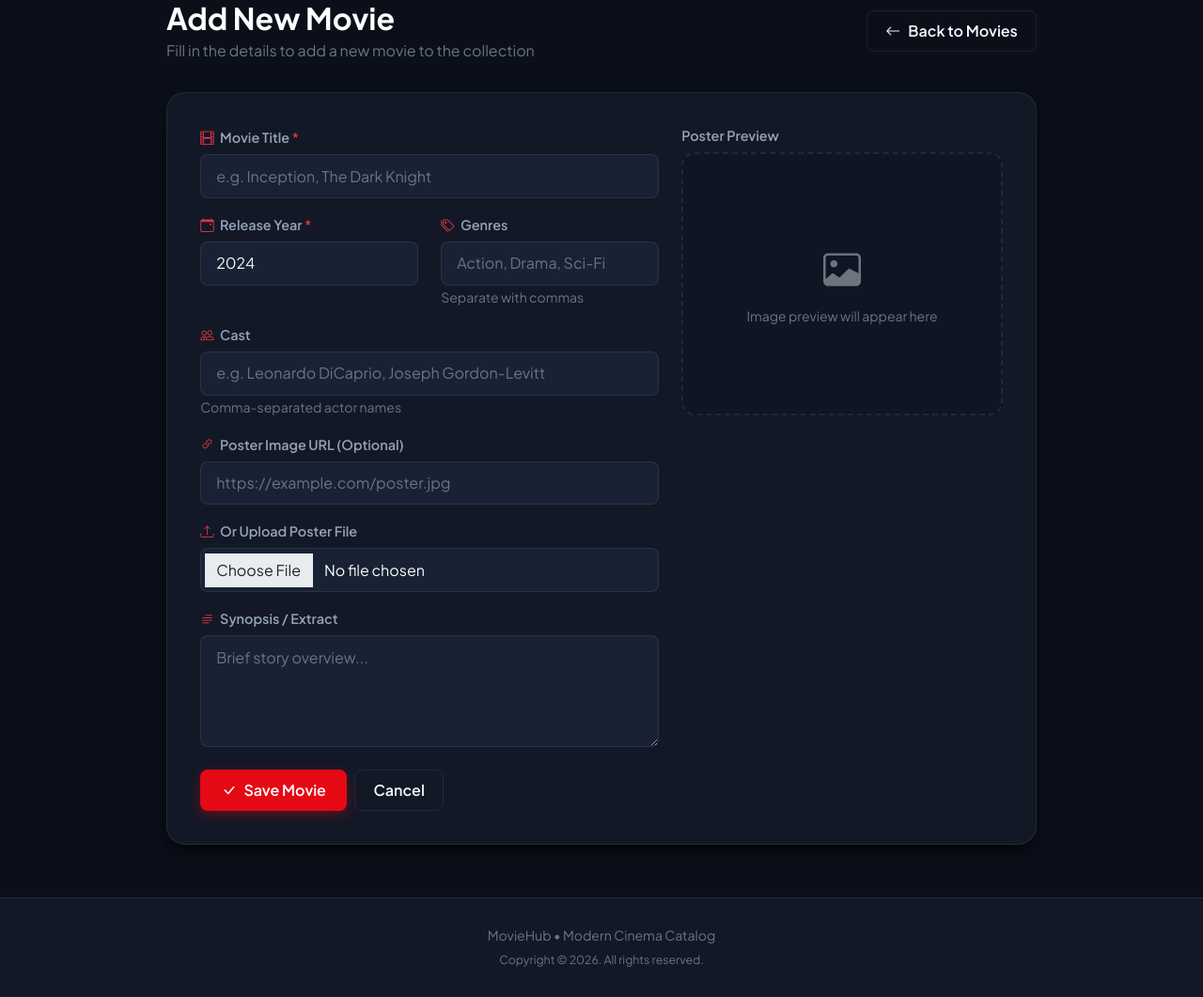
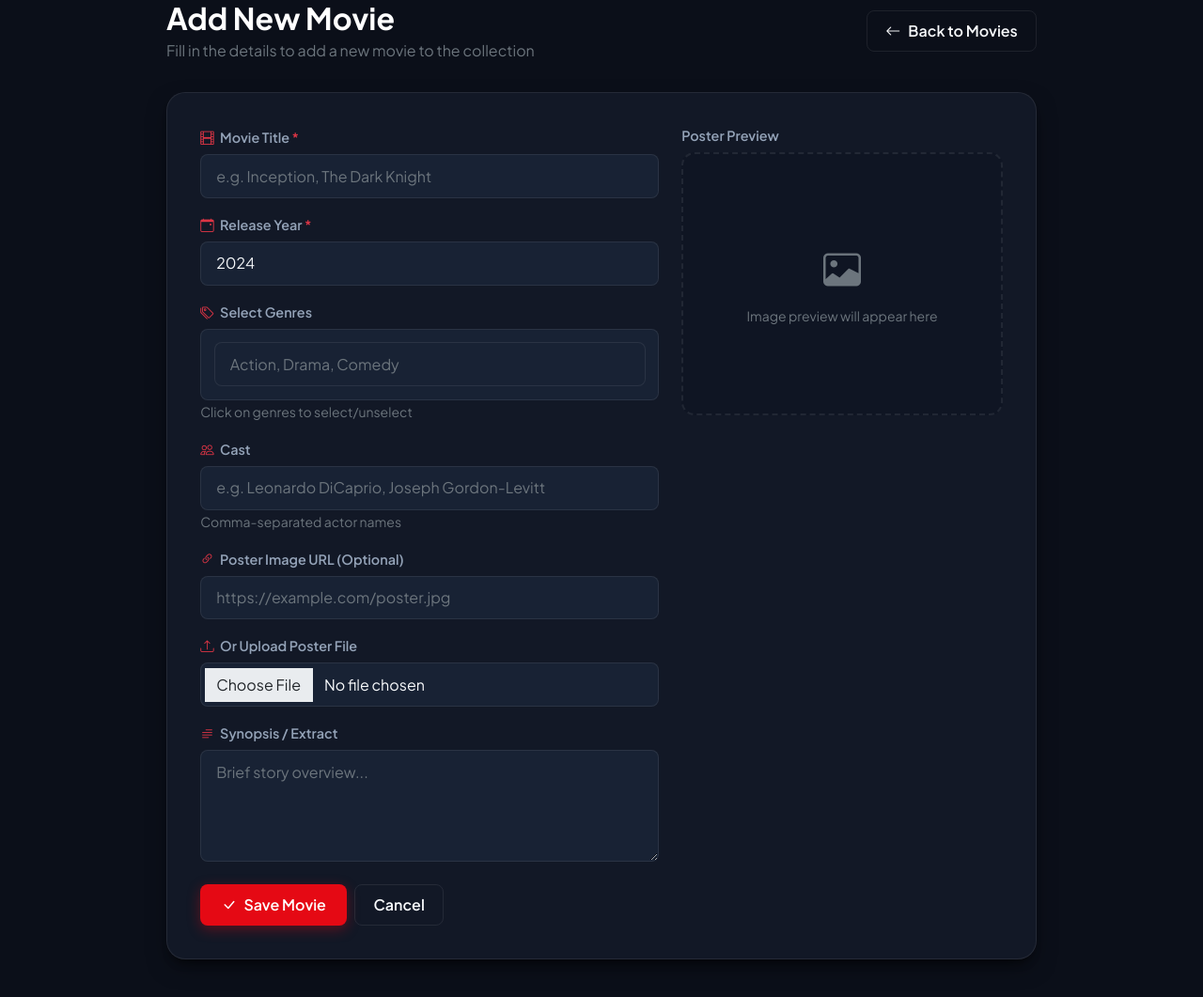
Before and after one commit to iesalman/movies-crud-app, a Node server app: page /movies/createForm in a window 1280 px wide. Shown: the part 112-1173 px from the top of the page at 94% size. Before the commit the page ends 1141 px from the top, so only its background shows below. Run offline with Node 20, Linux system fonts and the light colour scheme; data that the repository does not hold is empty; some libraries are stand-ins or nearby versions.

Commit message:
feat: select genres from existing list in create and edit forms

```diff
--- a/controllers/movieController.js
+++ b/controllers/movieController.js
@@ -36,7 +36,14 @@ const byGenre = (req, res) => {
 }
 
 const createForm = (req, res) => {
-    res.render("pages/movies/createForm");
+    movieModel.getAllGenres()
+        .then(allGenres => {
+            res.render("pages/movies/createForm", { allGenres });
+        })
+        .catch(err => {
+            console.error(err);
+            res.render("pages/movies/createForm", { allGenres: [] });
+        });
 }
 
 const store = (req, res) => {
@@ -79,12 +86,12 @@ const show = (req, res) => {
 
 const updateForm = (req, res) => {
     const id = req.params.id;
-    movieModel.show(id)
-        .then(movie => {
+    Promise.all([movieModel.show(id), movieModel.getAllGenres()])
+        .then(([movie, allGenres]) => {
             if (!movie) {
                 return res.redirect("/movies");
             }
-            res.render("pages/movies/updateForm", { movie });
+            res.render("pages/movies/updateForm", { movie, allGenres });
         })
         .catch(err => {
             console.error(err);
--- a/models/movieModel.js
+++ b/models/movieModel.js
@@ -92,10 +92,19 @@ async function destroy(id) {
     return result;
 }
 
+async function getAllGenres() {
+    const client = await MongoClient.connect(mongoConnection);
+    const db = client.db();
+    const genres = await db.collection("movies").distinct("genres");
+    await client.close();
+    return genres.filter(g => g && typeof g === "string" && g.trim().length > 0).sort();
+}
+
 module.exports = {
     index,
     moviesSearch,
     getByGenre,
+    getAllGenres,
     show,
     store,
     update,
--- a/public/css/siteStyle.css
+++ b/public/css/siteStyle.css
@@ -389,6 +389,56 @@ body {
 }
 
 /* Forms & Details */
+/* Genre Selection Chips */
+.genre-selector-container {
+    background: var(--bg-card);
+    border: 1px solid var(--border-subtle);
+    border-radius: var(--radius-sm);
+    padding: 0.85rem;
+    max-height: 180px;
+    overflow-y: auto;
+    display: flex;
+    flex-wrap: wrap;
+    gap: 8px;
+}
+
+.genre-checkbox-label {
+    margin: 0;
+    cursor: pointer;
+    user-select: none;
+}
+
+.genre-checkbox-input {
+    display: none;
+}
+
+.genre-chip {
+    display: inline-flex;
+    align-items: center;
+    gap: 6px;
+    padding: 0.35rem 0.85rem;
+    border-radius: 50px;
+    font-size: 0.82rem;
+    font-weight: 600;
+    color: var(--text-secondary);
+    background: rgba(255, 255, 255, 0.05);
+    border: 1px solid var(--border-subtle);
+    transition: var(--transition);
+}
+
+.genre-chip:hover {
+    color: #fff;
+    background: rgba(255, 255, 255, 0.1);
+    border-color: rgba(255, 255, 255, 0.2);
+}
+
+.genre-checkbox-input:checked + .genre-chip {
+    background: var(--accent-red);
+    color: #fff;
+    border-color: var(--accent-red);
+    box-shadow: 0 2px 8px var(--accent-glow);
+}
+
 .content-box {
     background: var(--bg-surface);
     border: 1px solid var(--border-subtle);
--- a/views/pages/movies/createForm.ejs
+++ b/views/pages/movies/createForm.ejs
@@ -25,22 +25,33 @@
                                        placeholder="e.g. Inception, The Dark Knight" required>
                             </div>
 
-                            <div class="row">
-                                <div class="col-sm-6 mb-3">
+                            <div class="mb-3">
                                 <label for="year" class="form-label form-label-custom">
                                     <i class="bi bi-calendar-event me-1 text-danger"></i> Release Year <span class="text-danger">*</span>
                                 </label>
                                 <input type="number" class="form-control form-control-cinema" id="year" name="year"
                                        placeholder="2024" min="1880" max="2100" value="2024" required>
                             </div>
-                                <div class="col-sm-6 mb-3">
-                                    <label for="genres" class="form-label form-label-custom">
-                                        <i class="bi bi-tags me-1 text-danger"></i> Genres
+                            <div class="mb-3">
+                                <label class="form-label form-label-custom">
+                                    <i class="bi bi-tags me-1 text-danger"></i> Select Genres
                                 </label>
-                                    <input type="text" class="form-control form-control-cinema" id="genres" name="genres"
-                                           placeholder="Action, Drama, Sci-Fi">
-                                    <small class="text-muted">Separate with commas</small>
+                                <div class="genre-selector-container">
+                                    <% if (typeof allGenres !== 'undefined' && allGenres.length > 0) { %>
+                                        <% allGenres.forEach(function(g) { %>
+                                            <label class="genre-checkbox-label">
+                                                <input type="checkbox" name="genres" value="<%= g %>" class="genre-checkbox-input">
+                                                <span class="genre-chip">
+                                                    <i class="bi bi-tag-fill small"></i>
+                                                    <%= g %>
+                                                </span>
+                                            </label>
+                                        <% }); %>
+                                    <% } else { %>
+                                        <input type="text" class="form-control form-control-cinema" name="genres" placeholder="Action, Drama, Comedy">
+                                    <% } %>
                                 </div>
+                                <small class="text-muted">Click on genres to select/unselect</small>
                             </div>
 
                             <div class="mb-3">
```
Also changed, not shown: views/pages/movies/updateForm.ejs (+26 -8 lines). Lines whose indentation alone changed are shown as unchanged.
